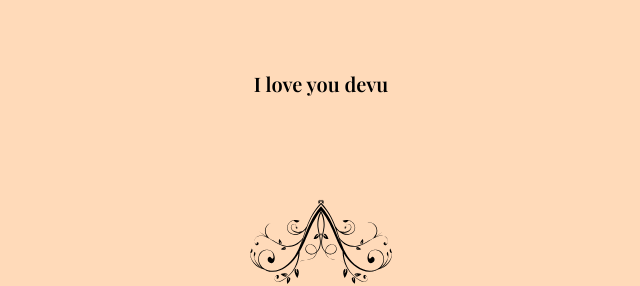
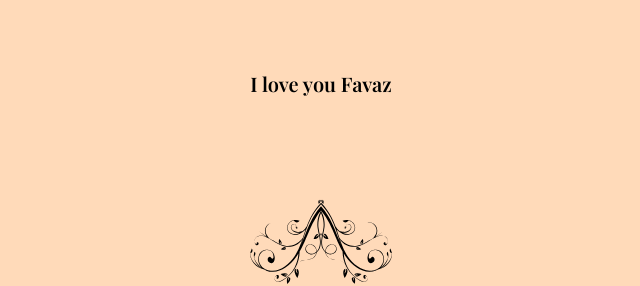
Before and after one commit to melbinjacob/dev, a plain HTML site: page index.html in a window 1280 px wide. Shown: the part 269-555 px from the top of the page, 319-959 px from the left. Drawn offline with nearby package versions, Linux system fonts and the light colour scheme.

Commit message:
Changed names

```diff
--- a/index.html
+++ b/index.html
@@ -16,7 +16,7 @@
     <section>
         <div class="x" onclick="quote()">
             <h1 id="devu">
-                I love you devu
+                I love you Favaz
             </h1>
         </div>
     </section>
```
